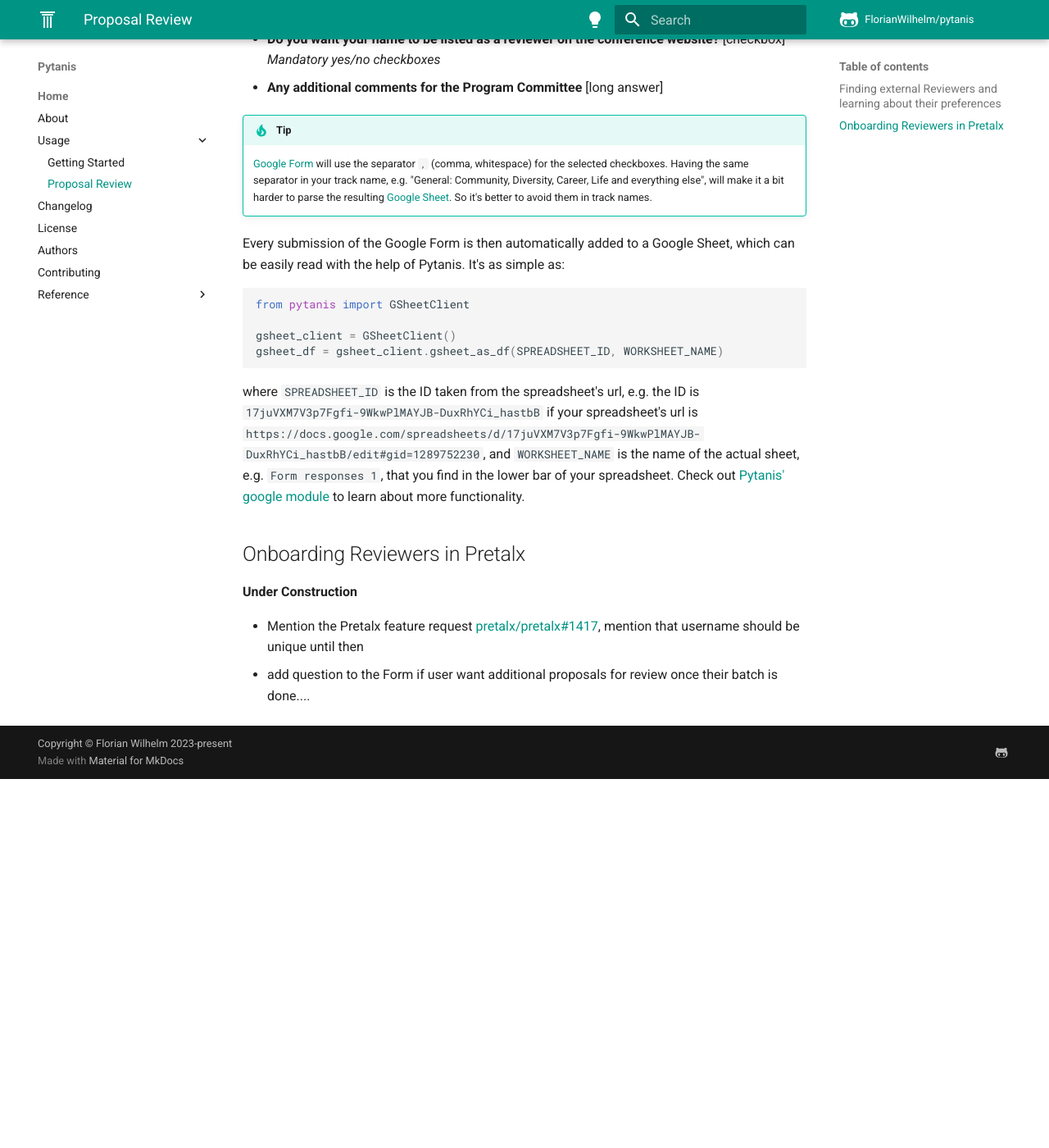
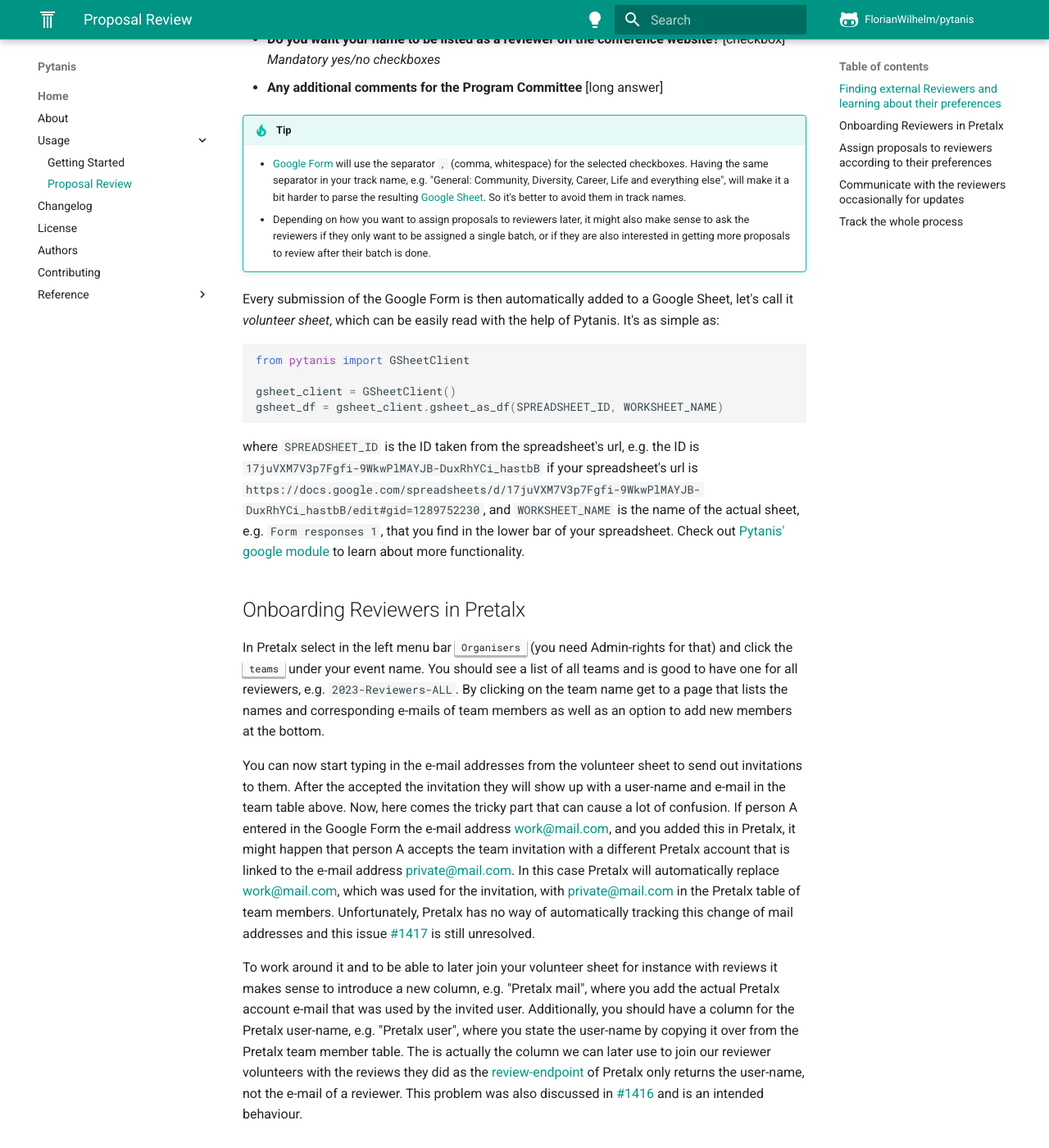
Before and after one commit to FlorianWilhelm/pytanis, an MkDocs documentation site: the page built from docs/usage/review.md, in a window 1280 px wide and 1400 px high, scrolled down 1141 px. Shown: the whole window at 82% size. Built offline with MkDocs 1.6.1 and Material for MkDocs 9.7.7, drawn with Linux system fonts in a browser that asks for light colours; comment, search, counter and statistics services are not loaded; the version menu is left out; before the commit the page ends 2091 px from its top, so only the background shows below that; some of the changed text lies outside the part shown.

Commit message:
Updated docs

````diff
--- a/docs/usage/review.md
+++ b/docs/usage/review.md
@@ -34,11 +34,14 @@
 * **Any additional comments for the Program Committee** \[long answer\]
 
 !!! tip
-    [Google Form] will use the separator `, ` (comma, whitespace) for the selected checkboxes. Having the same separator
-    in your track name, e.g. "General: Community, Diversity, Career, Life and everything else", will make it a bit harder
-    to parse the resulting [Google Sheet]. So it's better to avoid them in track names.
+    * [Google Form] will use the separator `, ` (comma, whitespace) for the selected checkboxes. Having the same separator
+      in your track name, e.g. "General: Community, Diversity, Career, Life and everything else", will make it a bit harder
+      to parse the resulting [Google Sheet]. So it's better to avoid them in track names.
+    * Depending on how you want to assign proposals to reviewers later, it might also make sense to ask the reviewers if
+      they only want to be assigned a single batch, or if they are also interested in getting more proposals to review after
+      their batch is done.
 
-Every submission of the Google Form is then automatically added to a Google Sheet, which can be easily read with the
+Every submission of the Google Form is then automatically added to a Google Sheet, let's call it *volunteer sheet*, which can be easily read with the
 help of Pytanis. It's as simple as:
 ```python
 from pytanis import GSheetClient
@@ -53,11 +56,32 @@
 
 ## Onboarding Reviewers in Pretalx
 
+In Pretalx select in the left menu bar <kbd>Organisers</kbd> (you need Admin-rights for that) and click the <kbd>teams</kbd> under your event name.
+You should see a list of all teams and is good to have one for all reviewers, e.g. `2023-Reviewers-ALL`. By clicking on the team name
+get to a page that lists the names and corresponding e-mails of team members as well as an option to add new members at the bottom.
+
+You can now start typing in the e-mail addresses from the volunteer sheet to send out invitations to them. After the accepted
+the invitation they will show up with a user-name and e-mail in the team table above. Now, here comes the tricky part that can
+cause a lot of confusion. If person A entered in the Google Form the e-mail address work@mail.com, and you added this in Pretalx,
+it might happen that person A accepts the team invitation with a different Pretalx account that is linked to the e-mail
+address private@mail.com. In this case Pretalx will automatically replace work@mail.com, which was used for the invitation,
+with private@mail.com in the Pretalx table of team members.
+Unfortunately, Pretalx has no way of automatically tracking this change of mail addresses and this issue [#1417] is still unresolved.
+
+To work around it and to be able to later join your volunteer sheet for instance with reviews it makes sense to introduce
+a new column, e.g. "Pretalx mail", where you add the actual Pretalx account e-mail that was used by the invited user.
+Additionally, you should have a column for the Pretalx user-name, e.g. "Pretalx user", where you state the user-name
+by copying it over from the Pretalx team member table. The is actually the column we can later use to join our reviewer volunteers
+with the reviews they did as the [review-endpoint] of Pretalx only returns the user-name, not the e-mail of a reviewer.
+This problem was also discussed in [#1416] and is an intended behaviour.
+
+## Assign proposals to reviewers according to their preferences
+
+## Communicate with the reviewers occasionally for updates
+
+## Track the whole process
 
 
-
-**Under Construction**
-
-
-* Mention the Pretalx feature request https://github.com/pretalx/pretalx/issues/1417, mention that username should be unique until then
-* add question to the Form if user want additional proposals for review once their batch is done....
+[#1417]: https://github.com/pretalx/pretalx/issues/1417
+[#1416]: https://github.com/pretalx/pretalx/issues/1416
+[review-endpoint]: https://docs.pretalx.org/api/resources/reviews.html
````
Also changed, not shown: CHANGELOG.md (+6 -5 lines), CONTRIBUTING.md (+1 -1 lines), README.md (+4 -4 lines), docs/index.md (+2 -2 lines), docs/usage/installation.md (+1 -1 lines).
